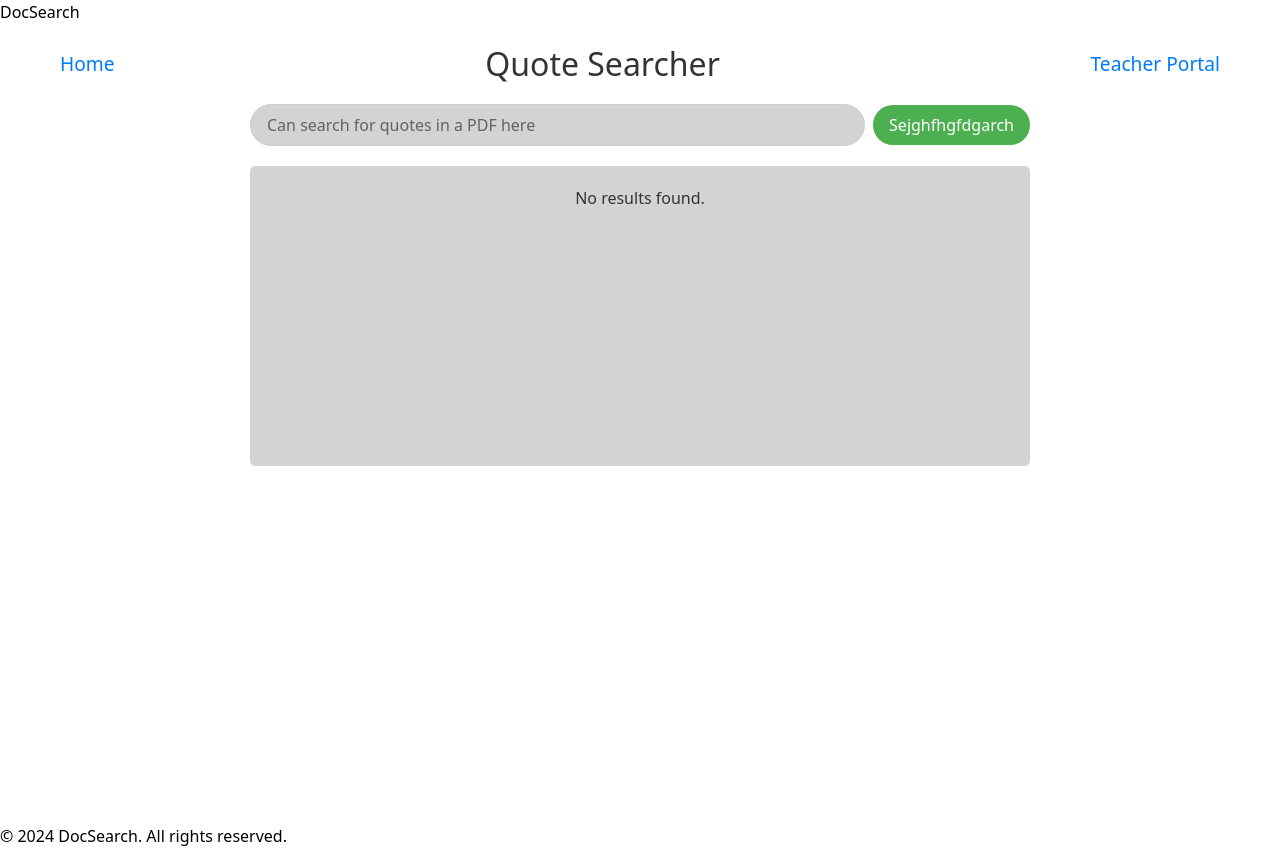
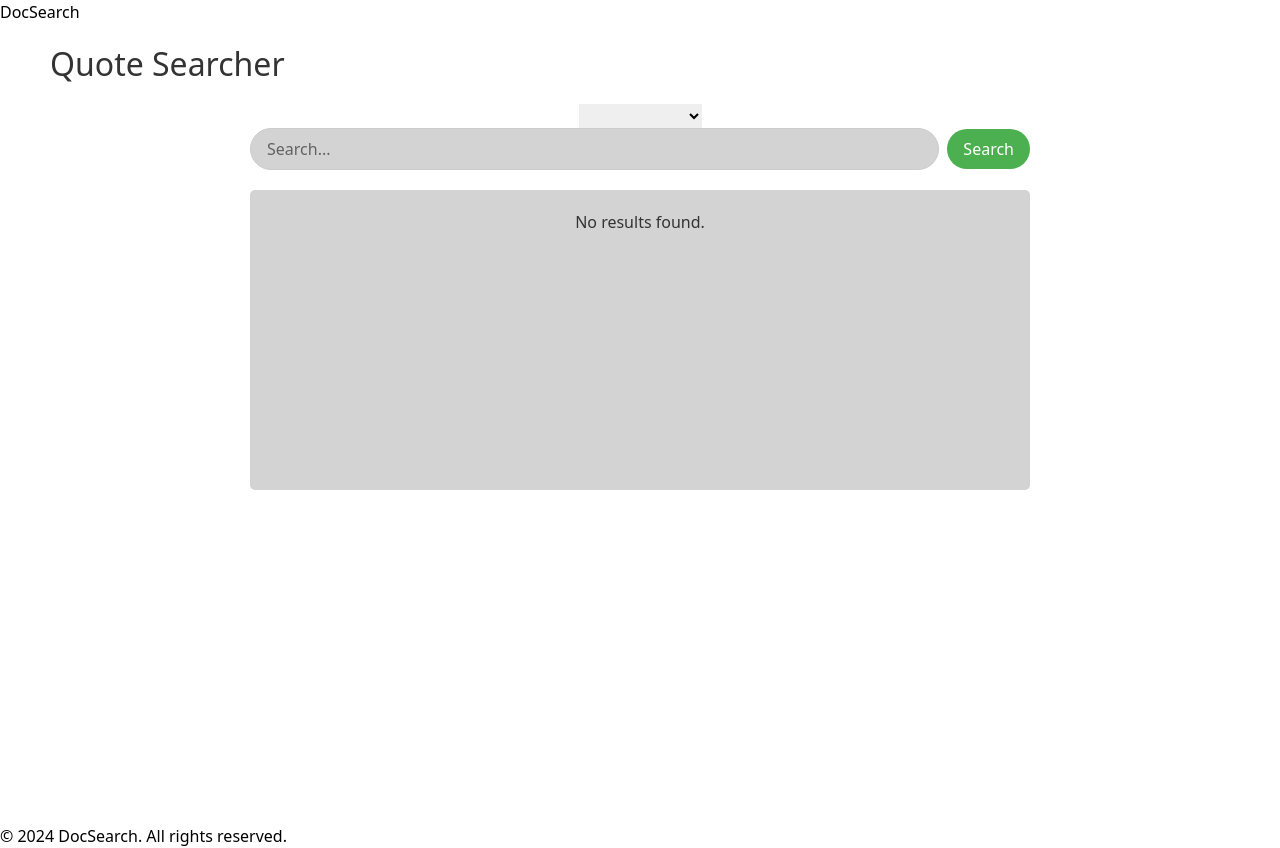
Before and after one commit to charliehuang09/Document_Search, a SvelteKit app: page / in a window 1280 px wide. Built offline with nearby package versions, Linux system fonts and the light colour scheme.

Commit message:
fix
Signed-off-by: Charlie Huang <charliehuang09@gmail.com>

```diff
--- a/src/routes/+page.svelte
+++ b/src/routes/+page.svelte
@@ -26,34 +26,25 @@ async function search(){
 </script>
 <main>
   <header>
-    <div class="nav-link-container">
-      <a href="/" class="nav-link home-link">Home</a>
-    </div>
+    <h1>Quote Searcher</h1>
+  </header>
 
-    <h1>Quote Searcher</h1>
-
-    <div class="nav-link-container right-nav">
-      <a href="/teacher-portal" class="nav-link teacher-portal-link">Teacher Portal</a>
-    </div>
-  </header>
+        <select bind:value={searchType} class="search-type-dropdown">
+        <option value="vector">Vector Search</option>
+        <option value="word">Word Search</option>
+      </select>
 
   <section class="search-and-results-section">
     <div class="search-container">
-      <input
-        type="text"
-        placeholder="Can search for quotes in a PDF here"
-        class="search-bar"
-        bind:value={query}
-        on:keydown={(event) => { if (event.key === 'Enter') search(); }}
-      />
-      <button on:click={search} class="submit-button">Sejghfhgfdgarch</button>
+      <input bind:value={query} type="text" placeholder="Search..." class="search-bar" />
+      <button onclick={search} class="submit-button">Search</button>
     </div>
 
   <div class="results-box">
     {#if results.length}
       {#each results as result}
-          <P class = "quote">"{result.data}"</P>
-          <P class="page-number">Page; {result.idx}</P>
+          <p class = "quote">"{result.data}"</p>
+          <p class="page-number">Page; {result.idx}</p>
       {/each}
     {:else}
       <p>No results found{#if query} for &quot;{query}&quot;{/if}.</p>
@@ -78,9 +69,7 @@ async function search(){
   body {
     margin: 0;
     font-family: sans-serif;
-    background-color: var(--primary-bg-color);
-  }
-
+    background-color: var(--primary-bg-color); }
   /* Main container for the entire page content */
   main {
     display: flex;
@@ -230,81 +219,4 @@ async function search(){
     font-size: 0.8em;
     color: #666;
   }
-
-  /* Conditional centering for the initial "Results will show up here..." message
-  .results-box:has(p:only-child) {
-    justify-content: center;
-    align-items: center;
-  } */
 </style>
-
-
-<!-- <script lang="ts">
-    import '../app.css';
-
-	let query = '';
-	let results: result[] = [];
-	async function search() {
-    const collection: String = "TheHateYouGive"
-    const limit: int = 5
-    const response = await fetch(`/api/search?query=${query}&collection=${collection}&limit=${limit}`);
-    const data = await response.json();
-    console.log("Output" + data.results)
-	}
-
->>>>>>> Stashed changes
-</script>
-
-<main>
-    <div>
-        <select bind:value={searchType} class="search-type-dropdown">
-        <option value="vector">Vector Search</option>
-        <option value="word">Word Search</option>
-      </select>
-    </div>
-    <div class="search-container">
-        <input bind:value={query} type="text" placeholder="Search..." class="search-bar" />
-        <button onclick={search} class="submit-button">Search</button>
-    </div>
-  <div class="mt-10 w-full overflow-y-auto">
-    <p>Found {result.length} results</p>
-		{#each result as { data, idx}}
-        <p class="quote">"{data}"</p>
-        <p class="page-number">Page: {idx}</p>
-		{/each}
-	</div>
-</main>
-
-<style>
-    .search-container {
-        display: flex;
-        justify-content: center;
-        align-items: center;
-        padding: 2rem;
-        gap: 0.5rem;
-    }
-
-
-    .search-bar {
-        width: 50%;
-        padding: 0.5rem 1rem;
-        border: 1px solid #ccc;
-        border-radius: 25px;
-        font-size: 1rem;
-    }
-
-
-    .submit-button {
-        padding: 0.5rem 1rem;
-        border: none;
-        border-radius: 25px;
-        background-color: #4caf50;
-        color: white;
-        cursor: pointer;
-    }
-
-
-    .submit-button:hover {
-        background-color: #45a049;
-    }
-</style> -->
```
